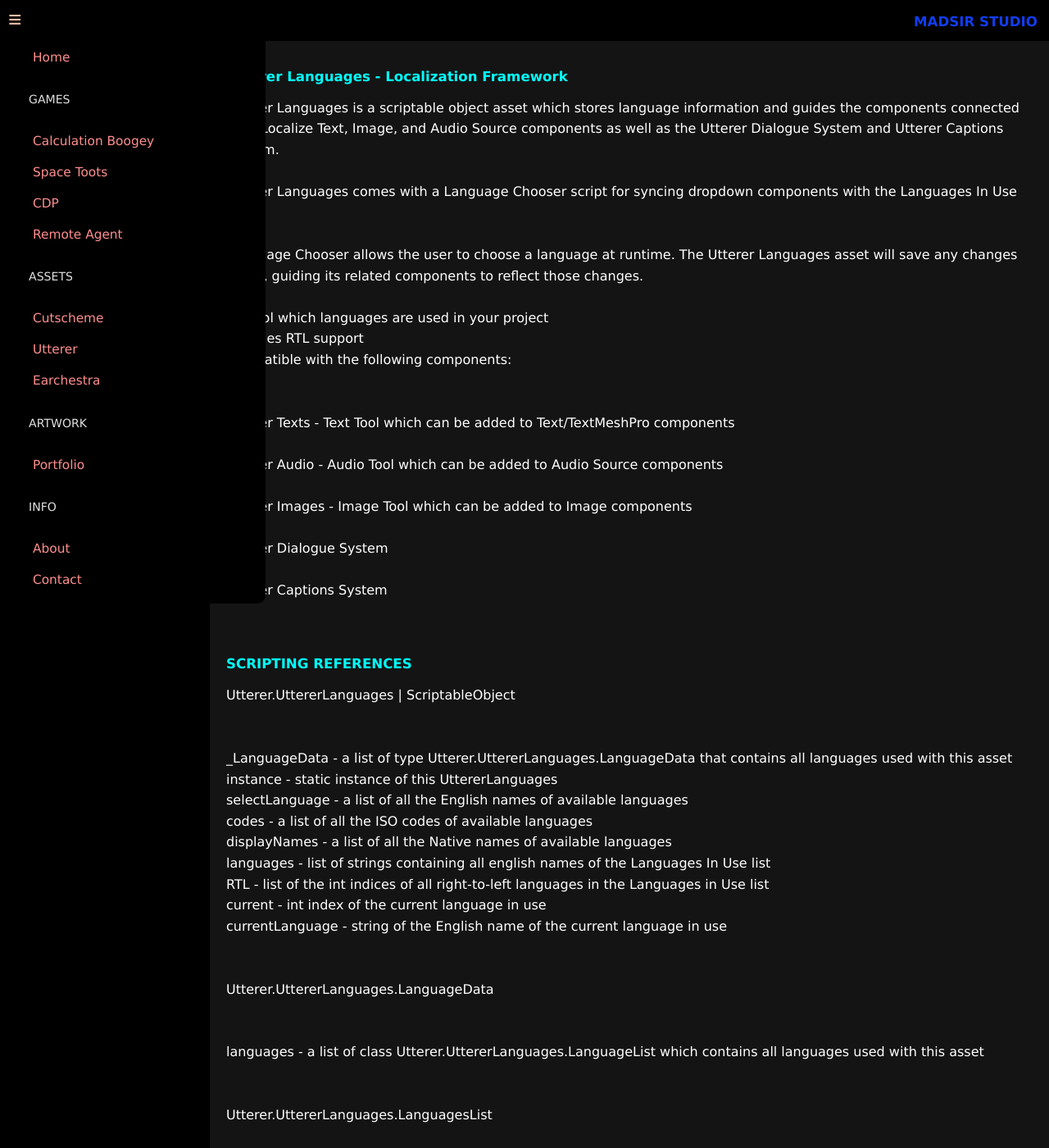
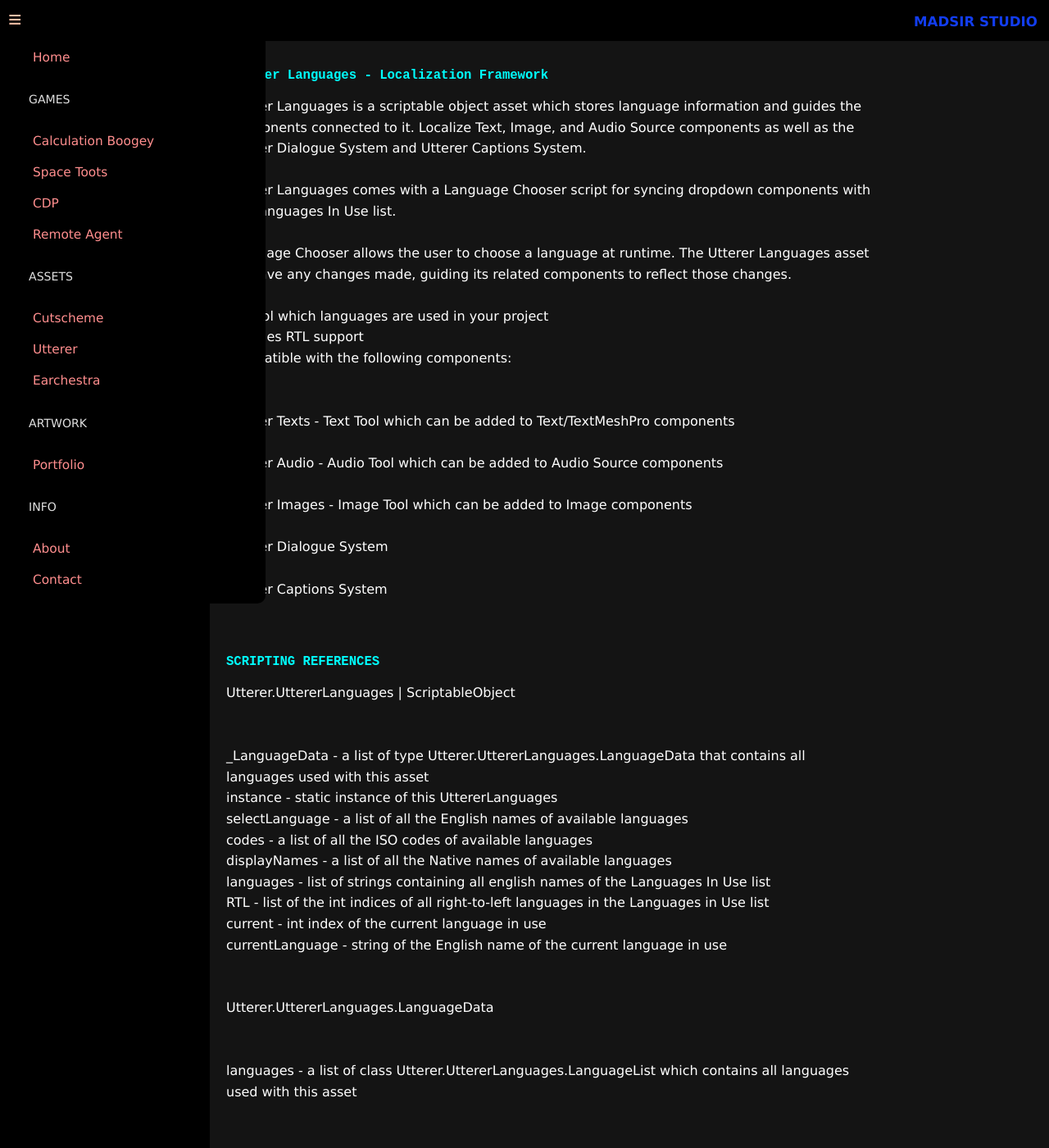
Before and after one commit to Madsir/madsirstudio.github.io, a Jekyll site: the page built from utterer/docs/index.html, in a window 1280 px wide and 1400 px high. Shown: the whole window at 82% size. Built offline with Jekyll 4.4.1, drawn with Linux system fonts in a browser that asks for light colours.

Commit message:
Update index.html

```diff
--- a/utterer/docs/index.html
+++ b/utterer/docs/index.html
@@ -64,11 +64,14 @@
     margin-bottom: 25px;
     border-bottom: 2px solid #eee;
     padding-bottom: 20px;
+	margin-right:20%;
 }
 
 #documentation h2 {
     color: cyan;
     margin-bottom: 15px;
+   font-size: 1.5em;
+  font-family: monospace;
 }
 
 #documentation p {
@@ -90,6 +93,7 @@
 
     #documentation {
         width: 100%;
+	margin-right:0;
     }
 }
 
@@ -117,6 +121,8 @@
     <div class="container">
         <nav class="navbar">
             <ul>
+		    <br>
+		    <br>
                 <li><a href="#Languages">Languages</a></li>
                 <li><a href="#Dialogue">Dialogue</a></li>
                 <li><a href="#Captions">Captions</a></li>
```
